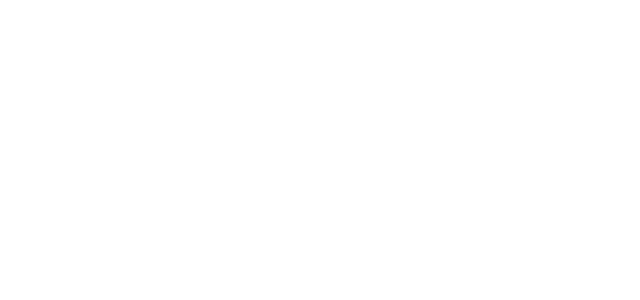
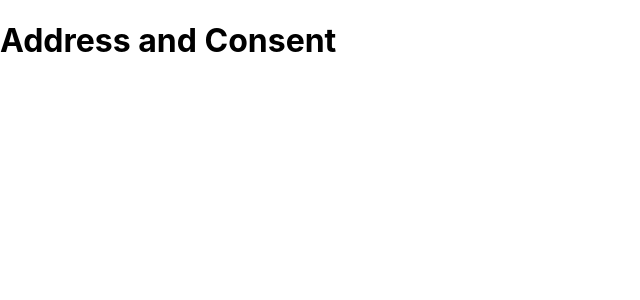
Before and after one commit to davin12345678910/CSE403_RCRSPTeam, a React (Create React App) app in the folder client-app/: page /address in a window 1280 px wide. Before the commit this address had no page. Shown: the top 300 px of the page, without its empty margins (0-640 px from the left). Built offline with nearby package versions, Linux system fonts and the light colour scheme.

Commit message:
added AddressandConsent.js page

```diff
--- /dev/null
+++ b/client-app/src/AddressandConsent.js
@@ -0,0 +1,8 @@
+const AddressandConsent = () => {
+    return (
+        <div>
+            <h1>Address and Consent</h1>
+        </div>
+    )
+}
+export default AddressandConsent;
--- a/client-app/src/App.js
+++ b/client-app/src/App.js
@@ -9,6 +9,7 @@
 import UnofficialTranscript from './UnofficialTranscript';
 import OfficalTranscript from './OfficialTranscript';
 import DegreeAudit from './DegreeAudit';
+import AddressandConsent from './AddressandConsent';
 
 const App = () => {
     return (
@@ -22,6 +23,7 @@
                 <Route path ="/transcript" element={<UnofficialTranscript />} />
                 <Route path ="/official" element={<OfficalTranscript />} />
                 <Route path ="/audit" element={<DegreeAudit />} />
+                <Route path ="/address" element={<AddressandConsent />} />
             </Routes>
         </BrowserRouter>
     );
```
